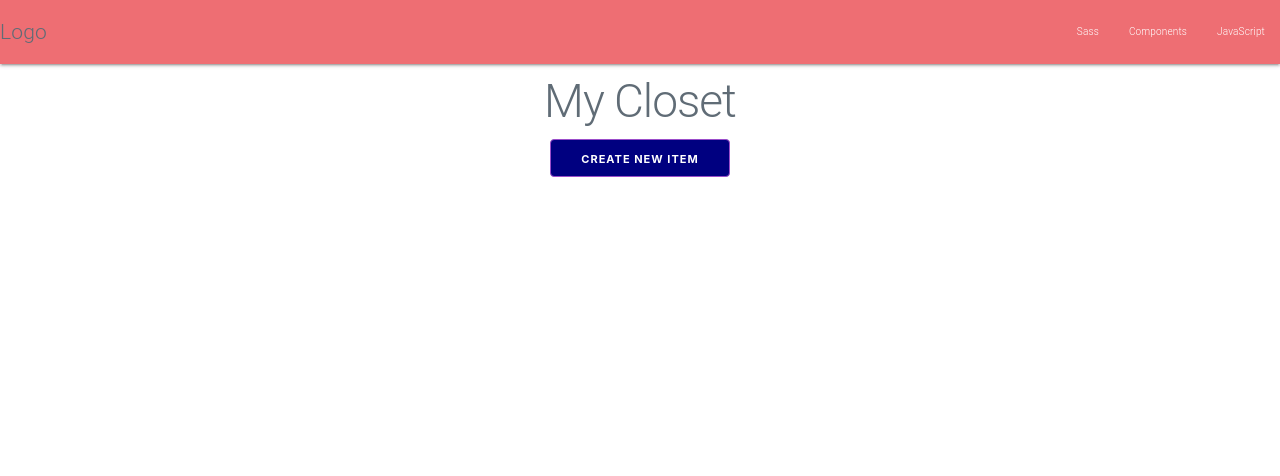
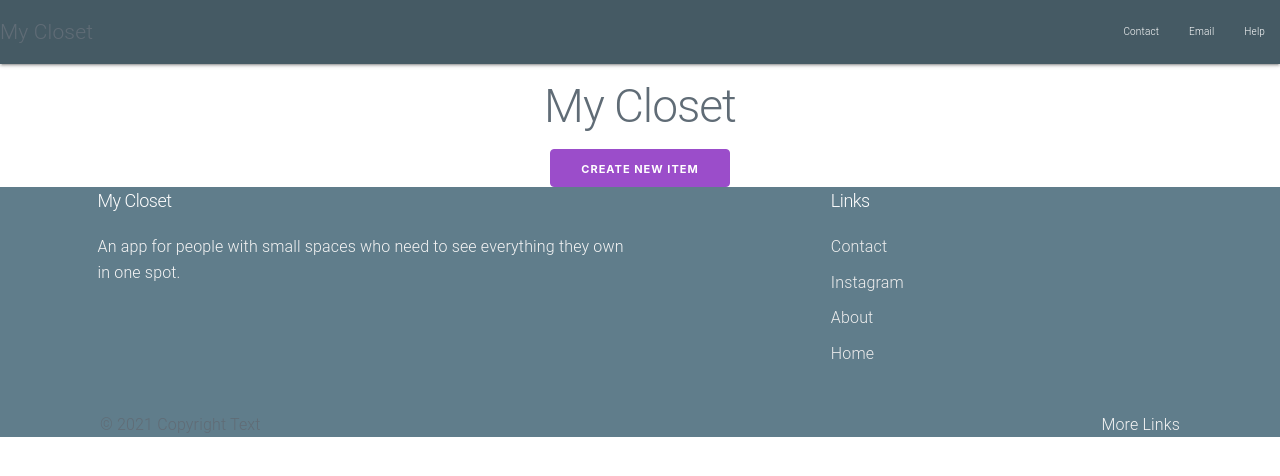
Before and after one commit to Elle-Mc/my-closet-frontend, a React (Create React App) app: page / in a window 1280 px wide. Shown: the top 476 px of the page. Built offline with nearby package versions, Linux system fonts and the light colour scheme; no server answers.

Commit message:
update css

```diff
--- a/src/App.js
+++ b/src/App.js
@@ -2,7 +2,8 @@
 import AllPosts from "./pages/AllPosts";
 import SinglePost from "./pages/SinglePost";
 import Form from "./pages/Form";
-import Navbar from "./Navbar"
+import Navbar from "./Navbar";
+import Footer from "./Footer";
 
 //Import react and hooks
 import React, { useState, useEffect } from "react";
@@ -17,14 +18,16 @@ function App(props) {
 
   const h1 = {
     textAlign: "center",
-    margin: "10px"
+    margin: "15px",
+    color: "blue-grey lighten-1"
   };
 
   const button = {
-    backgroundColor: "navy",
+    backgroundColor: "blue-grey lighten-4",
     display: "block",
     margin: "auto",
   };
+
 
   ///////////////
   // State & Other Variables
@@ -152,6 +155,7 @@ function App(props) {
             )}
           />
         </Switch>
+        <Footer />
       </div>
     )
 }
--- /dev/null
+++ b/src/Footer.js
@@ -0,0 +1,39 @@
+import React, { Component } from "react";
+import M from "materialize-css";
+import "materialize-css/dist/css/materialize.min.css";
+
+class Navbar extends Component {
+    render() {
+        return (
+            <div>
+                <footer class="blue-grey">
+                    <div class="container">
+                        <div class="row">
+                        <div class="col l6 s12">
+                            <h5 class="white-text">My Closet</h5>
+                            <p class="grey-text text-lighten-4">An app for people with small spaces who need to see everything they own in one spot.</p>
+                        </div>
+                        <div class="col l4 offset-l2 s12">
+                            <h5 class="white-text">Links</h5>
+                            <ul>
+                            <li><a class="grey-text text-lighten-3" href="#!">Contact</a></li>
+                            <li><a class="grey-text text-lighten-3" href="#!">Instagram</a></li>
+                            <li><a class="grey-text text-lighten-3" href="#!">About</a></li>
+                            <li><a class="grey-text text-lighten-3" href="#!">Home</a></li>
+                            </ul>
+                        </div>
+                        </div>
+                    </div>
+                    <div class="footer-copyright">
+                        <div class="container">
+                        © 2021 Copyright Text
+                        <a class="grey-text text-lighten-4 right" href="/">More Links</a>
+                        </div>
+                    </div>
+                </footer>
+            </div>
+        )
+    }
+}
+
+export default Navbar
--- a/src/Navbar.js
+++ b/src/Navbar.js
@@ -6,13 +6,13 @@ class Navbar extends Component {
     render() {
         return (
             <div>
-                <nav>
+                <nav class="blue-grey darken-2">
                     <div class="nav-wrapper">
-                    <a href="#" class="brand-logo">Logo</a>
+                    <a href="/" class="brand-logo">My Closet</a>
                     <ul id="nav-mobile" class="right hide-on-med-and-down">
-                        <li><a href="sass.html">Sass</a></li>
-                        <li><a href="badges.html">Components</a></li>
-                        <li><a href="collapsible.html">JavaScript</a></li>
+                        <li><a href="sass.html">Contact</a></li>
+                        <li><a href="badges.html">Email</a></li>
+                        <li><a href="collapsible.html">Help</a></li>
                     </ul>
                     </div>
                 </nav>
--- a/src/components/post.js
+++ b/src/components/post.js
@@ -11,12 +11,14 @@ const Post = ({ post }) => {
         margin: "10px auto",
         width: "80%"
     };
+
     return (
         <div style={div}>
             <Link to={`/post/${post.id}`}>
+                <h1>{post.piece}</h1>
             </Link>
             <h2>{post.details}</h2>
-            <h2>{post.picture}</h2>
+            <img src={post.picture} alt="" />
         </div>
     )
 };
--- a/src/pages/SinglePost.js
+++ b/src/pages/SinglePost.js
@@ -20,7 +20,6 @@ const SinglePost = ({ posts, match, edit, deleteItem, history }) => {
 
     return (
         <div style={div}>
-            <Navbar/>
             <h1>{post.piece}</h1>
             <h2>{post.details}</h2>
             <img src={post.image} alt={post.name} />
```
